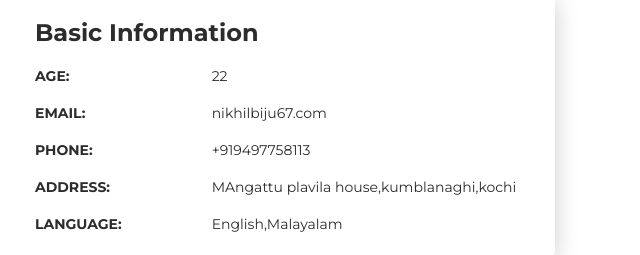
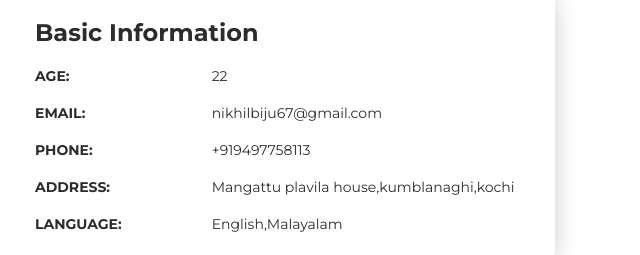
Before and after one commit to nikhilbiju67/github.io, a plain HTML site: page index.html in a window 1280 px wide. Shown: the part 624-879 px from the top of the page, 640-1280 px from the left. Drawn offline with Linux system fonts and the light colour scheme.

Commit message:
Update index.html

```diff
--- a/index.html
+++ b/index.html
@@ -74,7 +74,7 @@
             </div>
             <div class="row mt-3">
               <div class="col-sm-4"><strong class="text-uppercase">Email:</strong></div>
-              <div class="col-sm-8">nikhilbiju67.com</div>
+              <div class="col-sm-8">nikhilbiju67@gmail.com</div>
             </div>
             <div class="row mt-3">
               <div class="col-sm-4"><strong class="text-uppercase">Phone:</strong></div>
@@ -82,7 +82,7 @@
             </div>
             <div class="row mt-3">
               <div class="col-sm-4"><strong class="text-uppercase">Address:</strong></div>
-              <div class="col-sm-8">MAngattu plavila house,kumblanaghi,kochi</div>
+              <div class="col-sm-8">Mangattu plavila house,kumblanaghi,kochi</div>
             </div>
             <div class="row mt-3">
               <div class="col-sm-4"><strong class="text-uppercase">Language:</strong></div>
```
